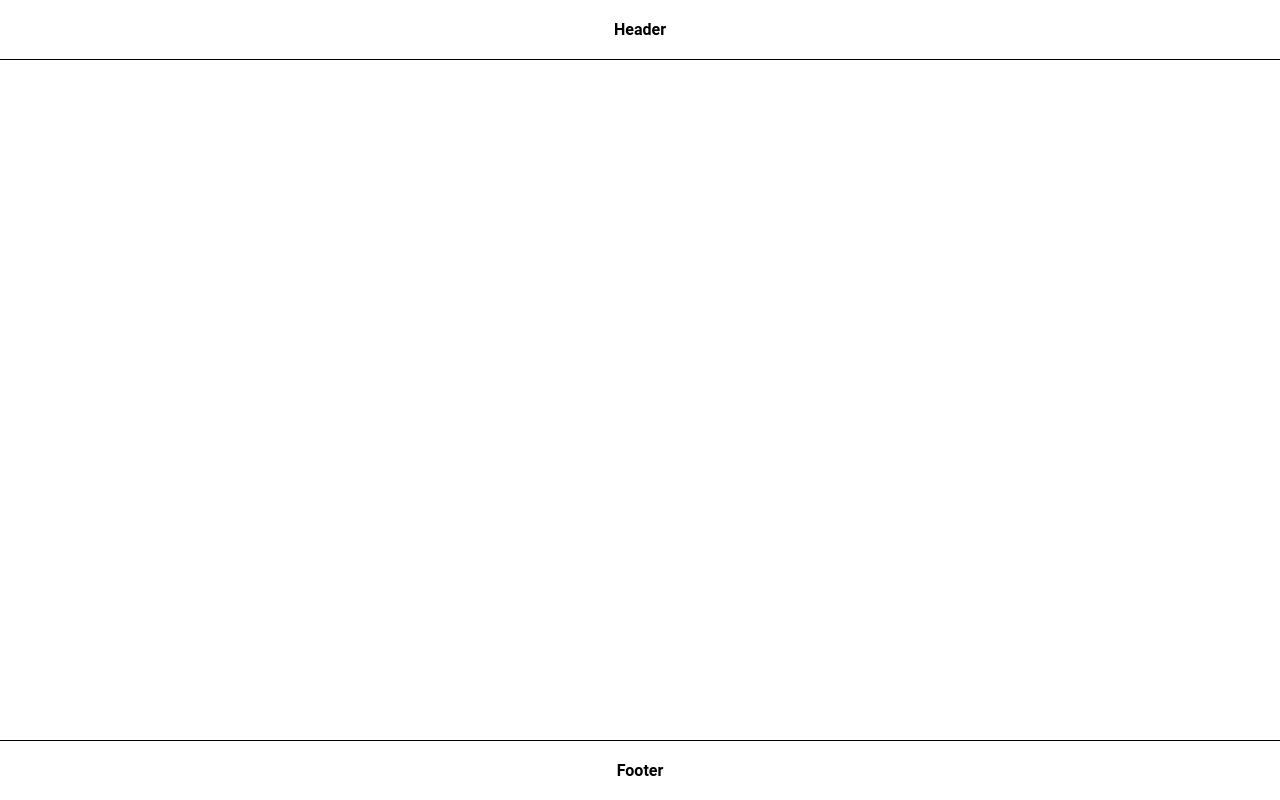
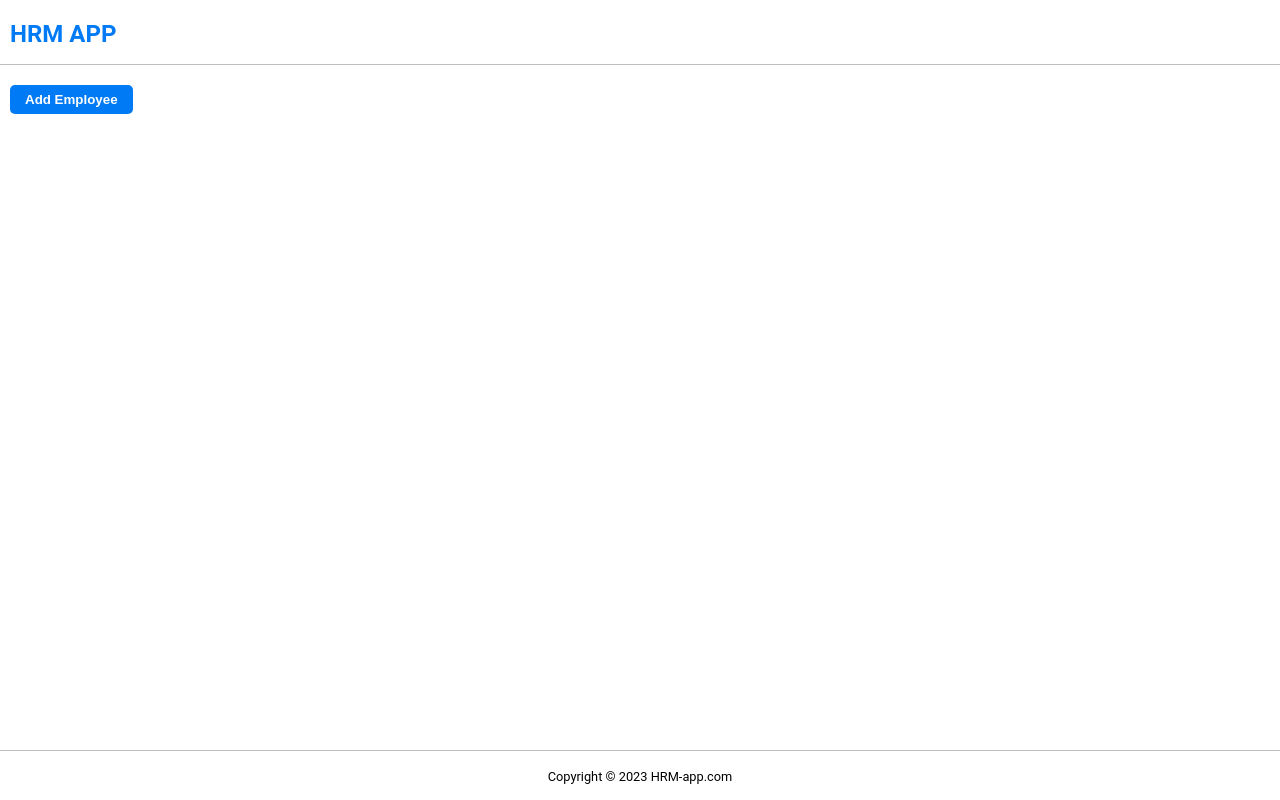
Before and after one commit to abhijith-biju/HRM-app-react, a React (Vite) app: page / in a window 1280 px wide. Built offline with nearby package versions, Linux system fonts and the light colour scheme.

Commit message:
add header, footer, button component

```diff
--- a/src/App.css
+++ b/src/App.css
@@ -1,5 +1,10 @@
-html {
-    font-family: 'Roboto', sans-serif;
+:root {
+    height: 100%;
+    --max-width: 1440px;
+    --primary-font: 'Roboto', sans-serif;
+    --primary-clr: #007af5;
+    --primary-clr-accent: #0066cc;
+    --gray-clr: #bdbdbd;
 }
 
 html,
@@ -11,6 +16,7 @@ body,
 body {
     padding: 0;
     margin: 0;
+    font-family: var(--primary-font);
 }
 
 #root {
@@ -18,18 +24,47 @@ body {
     flex-direction: column;
 }
 
-header,
-footer {
-    font-weight: 600;
-    text-align: center;
-    padding: 20px 0;
+header {
+    background-color: #fff;
+    border-bottom: 1px solid var(--gray-clr);
+    position: sticky;
+    top: 0;
+    z-index: 5;
+    display: flex;
+    align-items: center;
 }
 
-header {
-    border-bottom: 1px solid #000;
+nav {
+    height: 64px;
+    max-width: var(--max-width);
+    width: 100%;
+    padding-inline: 10px;
+    margin-inline: auto;
+}
+
+.brand-logo {
+    color: var(--primary-clr);
+
+    h1 {
+        margin: 0;
+        font-size: 2em;
+    }
+}
+
+main {
+    max-width: var(--max-width);
+    width: 100%;
+    margin-inline: auto;
+    padding: 20px 10px;
 }
 
 footer {
     margin-top: auto;
-    border-top: 1px solid #000;
+    text-align: center;
+    padding: 15px 10px;
+    border-top: 1px solid var(--gray-clr);
+
+    .copyright-text {
+        font-size: 0.8em;
+    }
 }
--- a/src/App.tsx
+++ b/src/App.tsx
@@ -1,11 +1,15 @@
-import Header from './components/Header.js';
-import Footer from './components/Footer.js';
+import Header from './components/header.tsx';
+import Button from './components/Button/Button.tsx';
+import Footer from './components/footer.tsx';
 import './App.css';
 
 function App() {
     return (
         <>
             <Header />
+            <main>
+                <Button type="button">Add Employee</Button>
+            </main>
             <Footer />
         </>
     );
--- /dev/null
+++ b/src/components/Button/Button.css
@@ -0,0 +1,49 @@
+button {
+    background-color: transparent;
+    cursor: pointer;
+    border: none;
+}
+
+.btn {
+    padding: 7px 15px;
+    border-radius: 5px;
+    font-weight: bold;
+}
+
+.btn-primary {
+    background-color: var(--primary-clr);
+    color: #fff;
+
+    &:hover {
+        background-color: var(--primary-clr-accent);
+    }
+}
+
+.btn-outline {
+    border: 1px solid var(--primary-clr);
+    color: var(--primary-clr);
+
+    &:hover {
+        background-color: var(--primary-clr);
+        color: #fff;
+    }
+}
+
+.btn-icon {
+    display: flex;
+    align-items: center;
+    gap: 7px;
+    font-weight: normal;
+}
+
+.btn-icon.btn-primary span {
+    color: #fff;
+}
+
+.btn-icon.btn-outline span {
+    color: var(--primary-clr);
+}
+
+.btn-icon.btn-outline:hover span {
+    color: #fff;
+}
--- /dev/null
+++ b/src/components/Button/Button.tsx
@@ -0,0 +1,17 @@
+import React from 'react';
+import './Button.css';
+
+interface Button {
+    type: 'button' | 'submit' | 'reset' | undefined;
+    children: React.ReactNode;
+}
+
+const Button: React.FC<Button> = ({ children, type }) => {
+    return (
+        <button type={type} className="btn btn-primary">
+            {children}
+        </button>
+    );
+};
+
+export default Button;
--- a/src/components/Footer.tsx
+++ b/src/components/Footer.tsx
@@ -1,3 +1,11 @@
-export default function Footer() {
-    return <footer>Footer</footer>;
-}
+const Footer = () => {
+    return (
+        <footer>
+            <span className="copyright-text">
+                Copyright &#169; 2023 HRM-app.com
+            </span>
+        </footer>
+    );
+};
+
+export default Footer;
--- a/src/components/Header.tsx
+++ b/src/components/Header.tsx
@@ -1,3 +1,11 @@
-export default function Header() {
-    return <header>Header</header>;
-}
+const Header = () => {
+    return (
+        <header>
+            <nav>
+                <h1 className="brand-logo">HRM APP</h1>
+            </nav>
+        </header>
+    );
+};
+
+export default Header;
```
